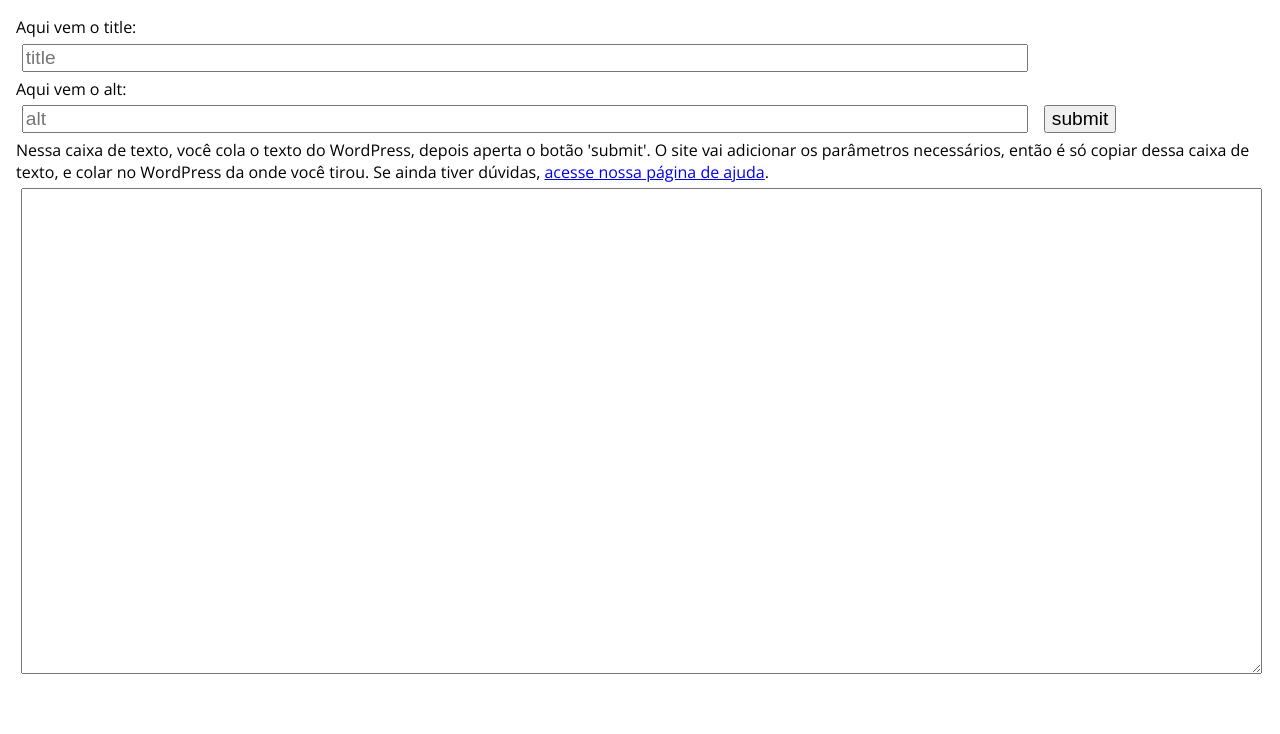
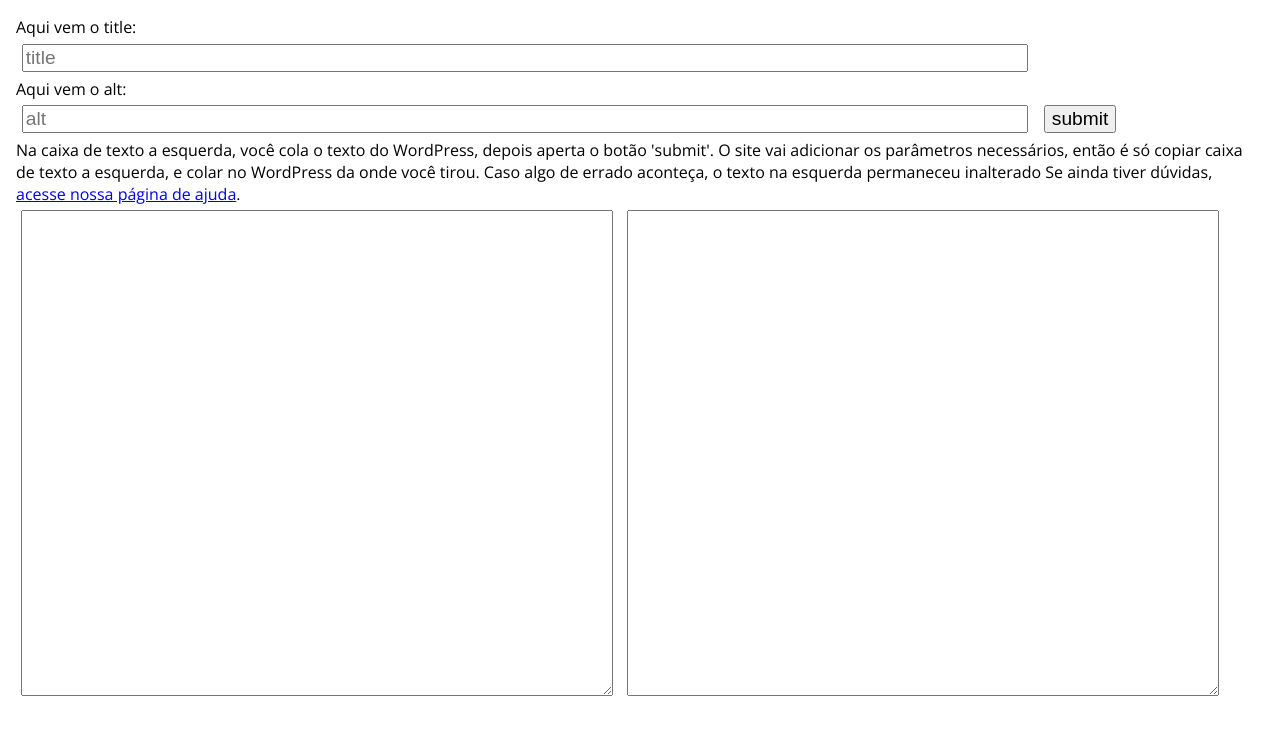
Before and after one commit to vhoyer/img-auto-tag, a plain HTML site: page index.html in a window 1280 px wide. Drawn offline with nearby package versions, Linux system fonts and the light colour scheme.

Commit message:
Added one more textarea, original|modified
Signed-off-by: vhoyer <vhoyer@live.com>

```diff
--- a/index.html
+++ b/index.html
@@ -17,9 +17,9 @@ input,textarea,button{
 input{
 	width:80%;
 }
-#text{
-	max-width:99%;
-	min-width:99%;
+textarea{
+	max-width:47%;
+	min-width:47%;
 	height:60vh;
 	margin-bottom:0;
 }
@@ -33,7 +33,8 @@ input{
 	<input type='text' placeholder='alt' id='alt' />
 	<button id='submit'>submit</button>
 	<br />
-	<label for='text'>Nessa caixa de texto, você cola o texto do WordPress, depois aperta o botão 'submit'. O site vai adicionar os parâmetros necessários, então é só copiar dessa caixa de texto, e colar no WordPress da onde você tirou. Se ainda tiver dúvidas, <a href='help.html'>acesse nossa página de ajuda</a>.</label>
+	<label for='text'>Na caixa de texto a esquerda, você cola o texto do WordPress, depois aperta o botão 'submit'. O site vai adicionar os parâmetros necessários, então é só copiar caixa de texto a esquerda, e colar no WordPress da onde você tirou. Caso algo de errado aconteça, o texto na esquerda permaneceu inalterado Se ainda tiver dúvidas, <a href='help.html'>acesse nossa página de ajuda</a>.</label><br />
+	<textarea id='text-origin'></textarea>
 	<textarea id='text'></textarea>
 
 	<script type='text/javascript'>
@@ -51,7 +52,7 @@ String.prototype.replaceAll = function(search, replacement) {
 $('#submit').addEventListener('click', function(){
 	let alt = $('#alt').value;
 	let title = $('#title').value;
-	var text = $('#text').value;
+	var text = $('#text-origin').value;
 
 	text = text.replaceAll(' src="',' title="'+title+'" src="');
 	text = text.replaceAll('alt=""','alt="'+alt+'"');
```
